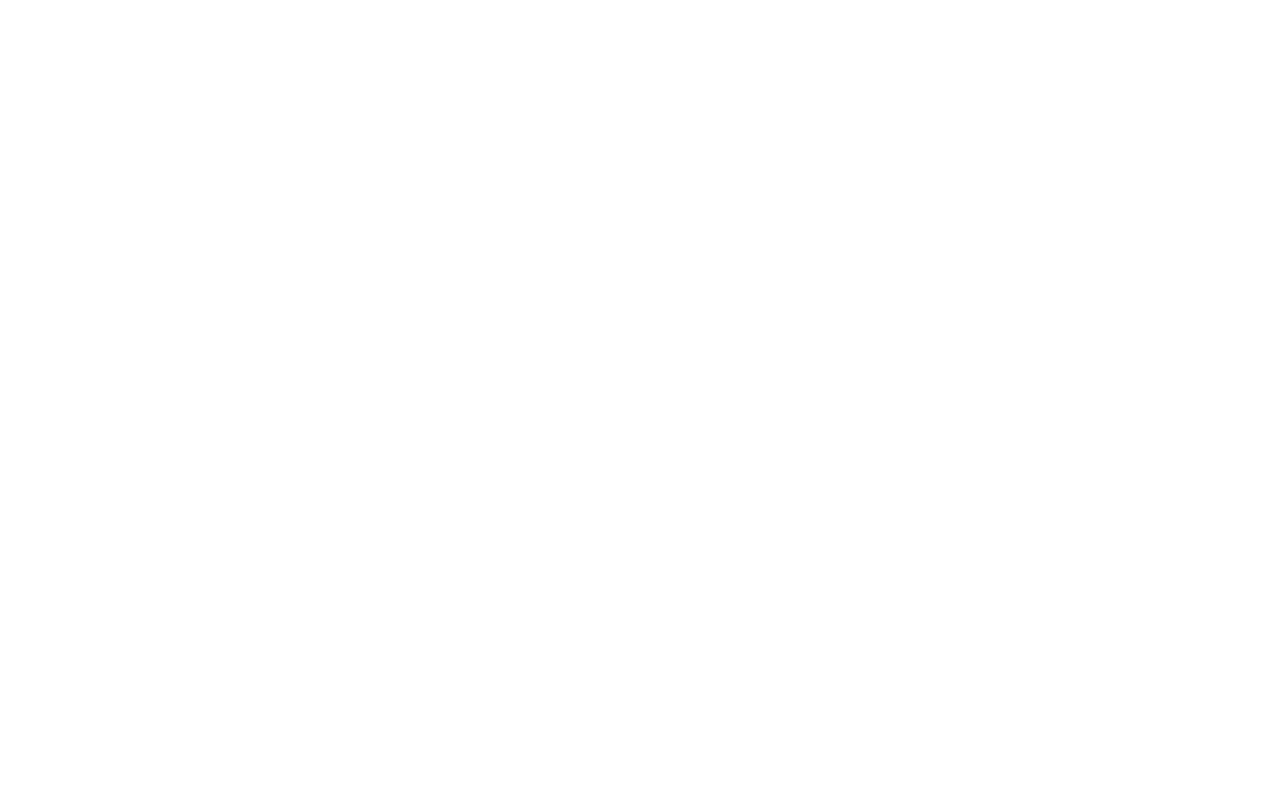
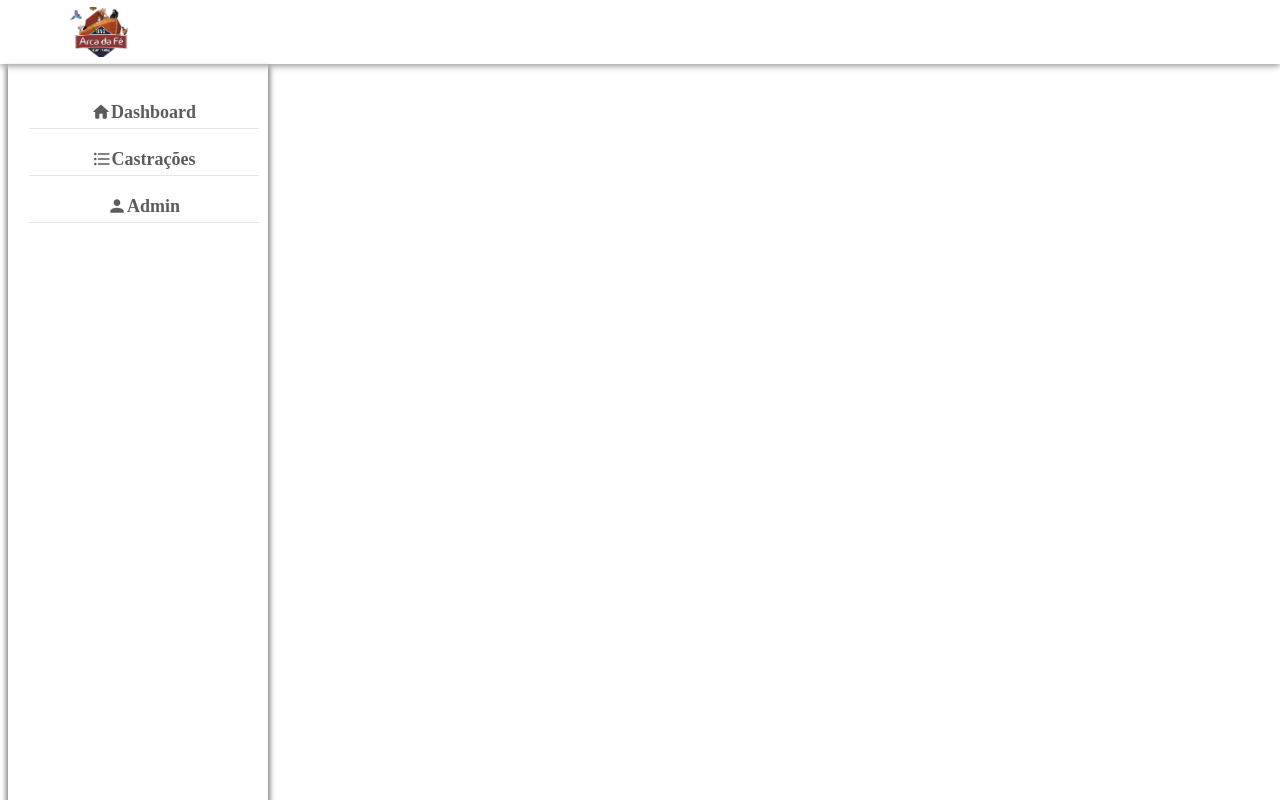
Before and after one commit to ericcampos321/castracao-frontend, a React (Create React App) app in the folder frontend/: page /home in a window 1280 px wide. Before the commit this address had no page. Built offline with nearby package versions, Linux system fonts and the light colour scheme.

Commit message:
feature/headerComponent-navbar

```diff
--- /dev/null
+++ b/frontend/src/components/headerComponent/index.jsx
@@ -0,0 +1,38 @@
+import * as React from "react";
+import "./style.css";
+import img from "../../assets/images/logo.jpeg";
+import { AppBar, Toolbar } from "@mui/material";
+import PersonIcon from "@mui/icons-material/Person";
+import FormatListBulletedIcon from "@mui/icons-material/FormatListBulleted";
+import HomeRoundedIcon from "@mui/icons-material/HomeRounded";
+
+const Header = () => {
+  return (
+    <box>
+      <AppBar className="app-bar">
+        <Toolbar className="nav-bar">
+          <div className="box-logo">
+            <img src={img} alt="logo" />
+          </div>
+        </Toolbar>
+      </AppBar>
+      <div className="submenu">
+        <nav>
+          <ul>
+            <li>
+              <HomeRoundedIcon fontSize="small"  /> Dashboard
+            </li>
+            <li>
+              <FormatListBulletedIcon fontSize="small" /> Castrações
+            </li>
+            <li>
+              <PersonIcon fontSize="small" /> Admin
+            </li>
+          </ul>
+        </nav>
+      </div>
+    </box>
+  );
+};
+
+export default Header;
--- /dev/null
+++ b/frontend/src/components/headerComponent/style.css
@@ -0,0 +1,79 @@
+div .app-bar {
+  background-color: var(--white-color);
+  z-index: 99;
+  position: fixed;
+}
+
+.nav-bar {
+  display: flex;
+  justify-content: space-between;
+  align-items: center;
+  height: 20px;
+}
+
+.nav-bar .box-logo {
+  width: 130px;
+  height: 30px;
+  display: flex;
+  align-items: center;
+  justify-content: center;
+  padding: 10px;
+  position: relative;
+}
+
+.nav-bar .box-logo img {
+  position: absolute;
+  width: 40%;
+  height: 100%;
+  object-fit: cover;
+}
+
+.submenu {
+  width: 260px;
+  top: 64px;
+  height: 100%;
+  position: fixed;
+  background-color: var(--default-primary-color);
+  box-shadow: 0px 5px 5px 2px rgba(0, 0, 0, 0.5);
+  display: flex;
+  justify-content: center;
+}
+
+.submenu ul {
+  width: 220px;
+  display: flex;
+  justify-content: flex-start;
+  padding-top: 2px;
+  padding-left: 1px;
+  flex-direction: column;
+  height: 800px;
+  position: relative;
+  align-items: flex-start;
+}
+
+.submenu ul li {
+  border-bottom: 1px solid rgba(0, 0, 0, 0.1);
+  color: rgb(92, 92, 92);
+  justify-content: center;
+  text-align: center;
+  display: flex;
+  padding: 20px 5px 5px 5px;
+  width: 100%;
+  font-size: 18px;
+  font-weight: 600;
+  list-style: none;
+}
+
+.submenu ul li:hover {
+  cursor: pointer;
+}
+
+.submenu ul li:active {
+  color: #666;
+  box-shadow:
+    0px 0px 0px #c5c5c5,
+    0px 0px 0px #ffffff,
+    inset 4px 4px 12px #c5c5c5,
+    inset -4px -4px 12px #ffffff;
+    border-radius: 10px;
+}
--- /dev/null
+++ b/frontend/src/pages/home/index.js
@@ -0,0 +1,14 @@
+import React from 'react';
+import Header from '../../components/headerComponent';
+
+
+const Home = () => {
+
+  return (
+    <div>
+      <Header />
+    </div>
+  )
+}
+
+export default Home;
--- a/frontend/src/pages/login/index.jsx
+++ b/frontend/src/pages/login/index.jsx
@@ -6,6 +6,9 @@
 const Login = () => {
   const [email, setEmail] = useState("");
   const [password, setPassword] = useState("");
+
+
+
 
   return (
     <div className="background-login">
@@ -41,7 +44,6 @@
           <div className="box-submit-login">
             <button class="submit-btn">Sign In</button>
           </div>
-
         </form>
       </div>
     </div>
--- a/frontend/src/routes/index.js
+++ /dev/null
@@ -1,16 +0,0 @@
-import { BrowserRouter, Route, Routes } from 'react-router-dom';
-import Login from '../pages/login'
-
-
-const Routers = () => {
-
-  return (
-    <BrowserRouter>
-      <Routes>
-        <Route path="/login" element={<Login />} />
-      </Routes>
-    </BrowserRouter>
-  )
-};
-
-export default Routers;
--- /dev/null
+++ b/frontend/src/routes/index.jsx
@@ -0,0 +1,16 @@
+import { BrowserRouter, Route, Routes } from "react-router-dom";
+import Login from "../pages/login";
+import Home from "../pages/home";
+
+const Routers = () => {
+  return (
+    <BrowserRouter>
+      <Routes>
+        <Route path="/login" element={<Login />} />
+        <Route path="/home" element={<Home />} />
+      </Routes>
+    </BrowserRouter>
+  );
+};
+
+export default Routers;
```
Also changed, not shown: frontend/package.json (+8 -0 lines), frontend/src/app.css (added, +20 -0 lines), frontend/src/pages/home/style.css (added), 1 other file (tests, documents, lock files or other folders).
